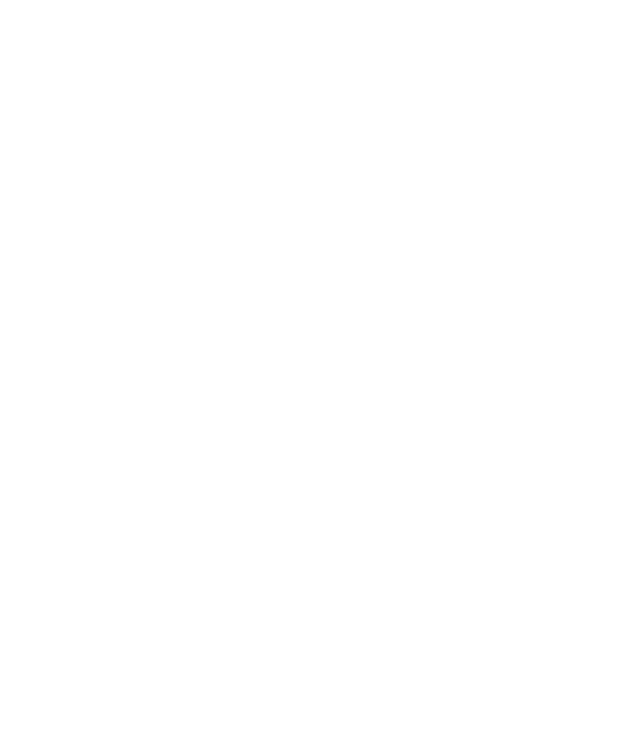
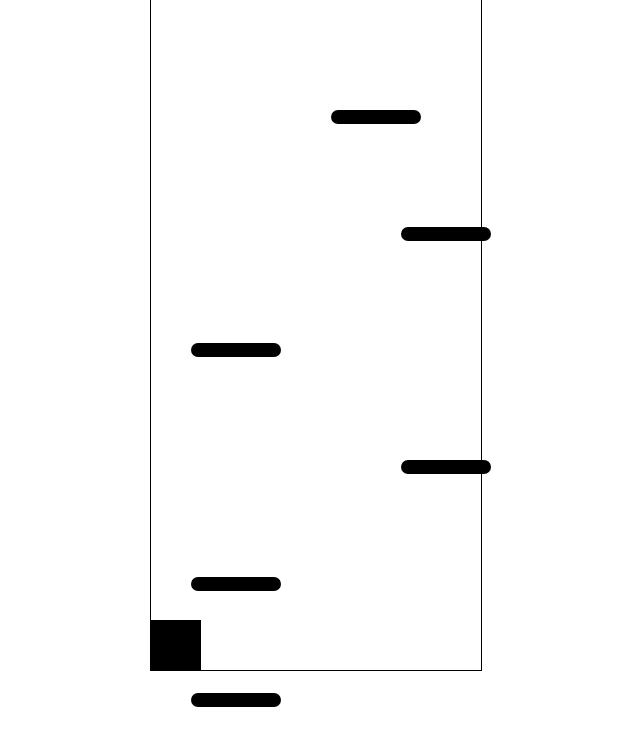
Before and after one commit to luckmer/Jump_Game, a plain HTML site: page index.html in a window 1280 px wide. Shown: the whole page, without its empty margins (324-964 px from the left). Drawn offline with Linux system fonts and the light colour scheme.

Commit message:
css update

```diff
--- a/style.css
+++ b/style.css
@@ -1,6 +1,38 @@
-.Contrast{
-    width:200px;
-    height: 20px;
+*{
+    padding: 0;
+    margin: 0;
+}
+
+.index{
+    position:absolute;
+    top:40%;
+    left:50%;
+    transform:translate(-50%, -50%);
+    width:330px;
+    height: 700px;
+    border: 1px solid black;
+    margin: auto;
+}
+.game{
+    width: 100%;
+}
+
+.platform{
+    position: absolute;
+    width: 90px;
+    height: 14px;
     background-color: black;
-    margin: 20px;
+    border-radius: 100px;
+    top: -10px;
+    left: 0;
+    margin: 40px;
 }
+
+
+.character{
+    width: 50px;
+    height: 50px;
+    background-color: black;
+    position: absolute;
+    bottom: 0;
+}
```
